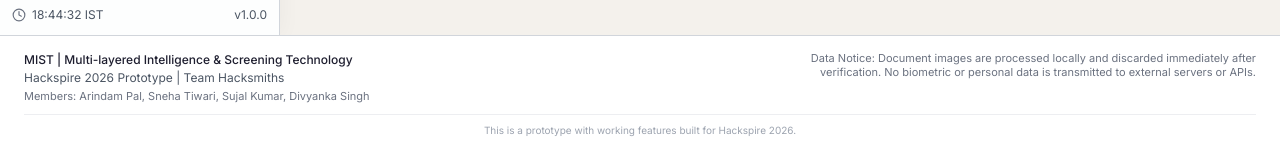
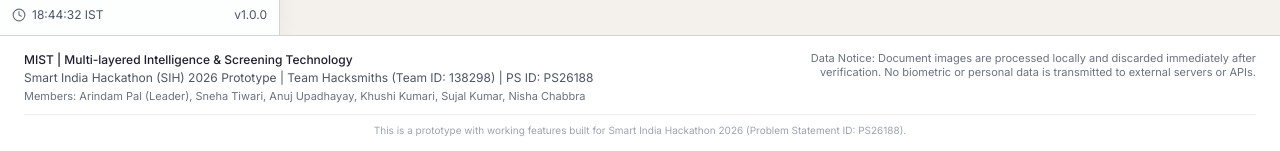
Before and after one commit to arindampal0305/mist, a React (Vite) app in the folder frontend/: page / in a window 1280 px wide. Shown: the part 646-797 px from the top of the page. Built offline with nearby package versions, Linux system fonts and the light colour scheme; no server answers; the HTML template or start-up script is replaced by a standard one.

Commit message:
updated details

```diff
--- a/frontend/src/App.tsx
+++ b/frontend/src/App.tsx
@@ -162,9 +162,9 @@ const App: React.FC = () => {
             <p className="text-navy font-medium">
               MIST | Multi-layered Intelligence & Screening Technology
             </p>
-            <p>Hackspire 2026 Prototype | Team Hacksmiths</p>
+            <p>Smart India Hackathon (SIH) 2026 Prototype | Team Hacksmiths (Team ID: 138298) | PS ID: PS26188</p>
             <p className="text-[11px] text-gray-500">
-              Members: Arindam Pal, Sneha Tiwari, Sujal Kumar, Divyanka Singh
+              Members: Arindam Pal (Leader), Sneha Tiwari, Anuj Upadhayay, Khushi Kumari, Sujal Kumar, Nisha Chabbra
             </p>
           </div>
 
@@ -176,7 +176,7 @@ const App: React.FC = () => {
 
         {/* ROW 2 - Centered Disclaimer */}
         <div className="mt-2.5 pt-2 border-t border-gray-200/70 text-center text-[10px] text-gray-400 font-normal">
-          This is a prototype with working features built for Hackspire 2026.
+          This is a prototype with working features built for Smart India Hackathon 2026 (Problem Statement ID: PS26188).
         </div>
       </footer>
     </div>
```
Also changed, not shown: 1 other file (tests, documents, lock files or other folders).
